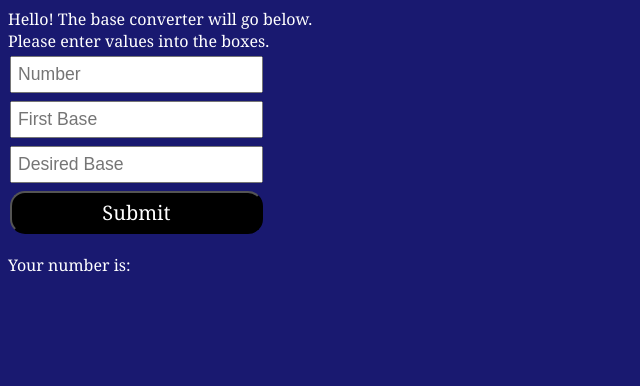
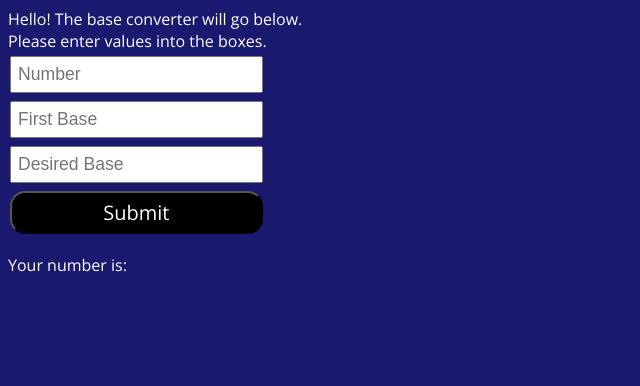
Before and after one commit to StardustGogeta/Math-Website, a plain HTML site: page WebsiteData/HTML/BC.html in a window 1280 px wide. Shown: the top 386 px of the page, 0-640 px from the left. Drawn offline with nearby package versions, Linux system fonts and the light colour scheme.

Commit message:
Replace fonts with Open Sans

```diff
--- a/WebsiteData/CSS/MainStyle.css
+++ b/WebsiteData/CSS/MainStyle.css
@@ -1,3 +1,5 @@
+@import url('http://fonts.googleapis.com/css?family=Open+Sans');
+
 a
 {
 	color: lightgray;
@@ -8,7 +10,7 @@ body
 	background-color: midnightblue;
 	color: white;
 	font-size: 1em;
-	font-family: "Georgia", Times, serif;
+	font-family: "Open Sans", "Georgia", Times, serif;
 }
 
 div.Z
@@ -49,7 +51,7 @@ input[type=submit]
 	margin: 4px 2px;
 	box-sizing: border-box;
 	font-size: 1.25em;
-	font-family: "Georgia", Times, serif;
+	font-family: "Open Sans", "Georgia", Times, serif;
 	color: white;
 	background-color: black;
 	border-radius: 15px;
```
